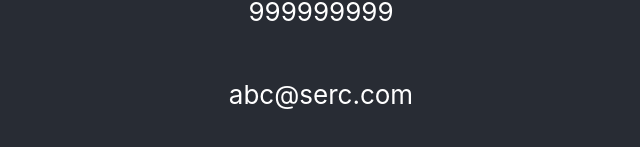
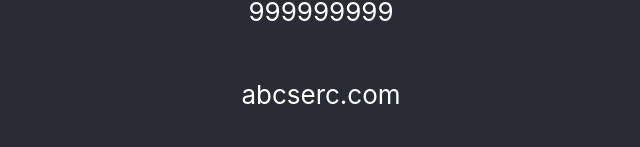
Before and after one commit to Rhinoj0sa/learn_hoc, a React (Create React App) app: page / in a window 1280 px wide. Shown: the part 389-536 px from the top of the page, without its empty margins (319-959 px from the left). Built offline with nearby package versions, Linux system fonts and the light colour scheme.

Commit message:
PropTypes

```diff
--- a/src/index.js
+++ b/src/index.js
@@ -1,22 +1,32 @@
 import React, { useState } from 'react';
 import ReactDOM from 'react-dom';
-
+import PropTypes from 'prop-types';
 import './index.css';
 import './App.css';
 
-const Componente =({texto,numero,correo}) =>
-<>
-<p>{texto}</p>
-<p>{numero}</p>
-<p>{correo}</p>
-</>
-
-
+const Componente = ({ texto, numero, correo }) =>
+  <>
+    <p>{texto}</p>
+    <p>{numero}</p>
+    <p>{correo}</p>
+  </>
+Componente.propTypes = {
+  texto: PropTypes.string.isRequired,
+  numero: PropTypes.number.isRequired,
+  correo: (props, propName, componentName) => {
+    if (!/^\w+([\.-]?\w+)*@\w+([\.-]?\w+)*(\.\w{2,4})+$/.test(props[propName])) {
+      return new Error(
+        'Prop no valida `' + propName + '` Para ' +
+        ' `' + componentName + '`. Error en la validación.'
+      );
+    }
+  },
+}
 
 ReactDOM.render(
   <React.StrictMode>
     <div className='App-header'>
-     <Componente texto='texto' numero='999999999' correo='abc@serc.com'/>
+      <Componente texto='texto' numero={999999999} correo='abcserc.com' />
     </div>
   </React.StrictMode>,
   document.getElementById('root')
```
